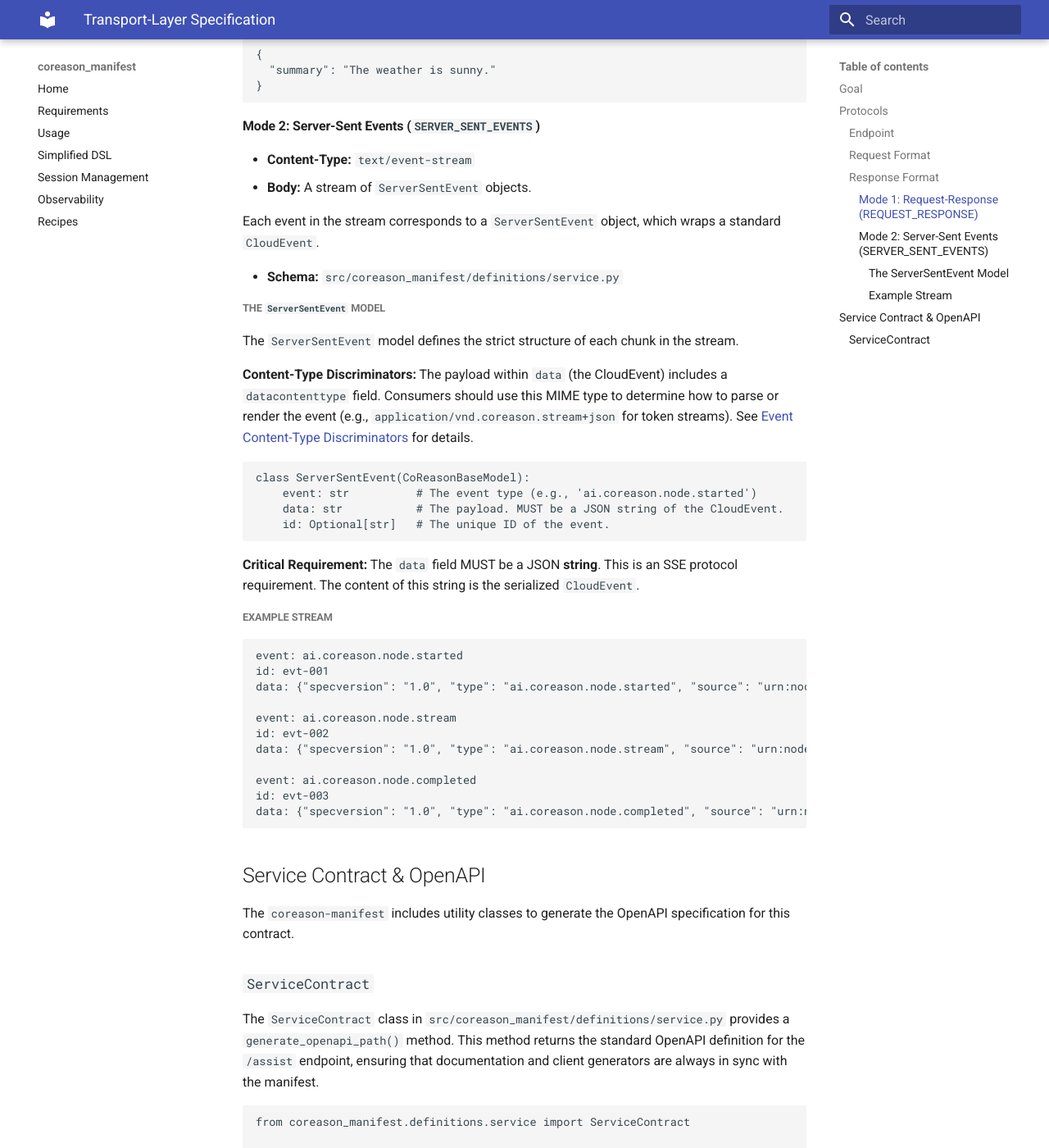
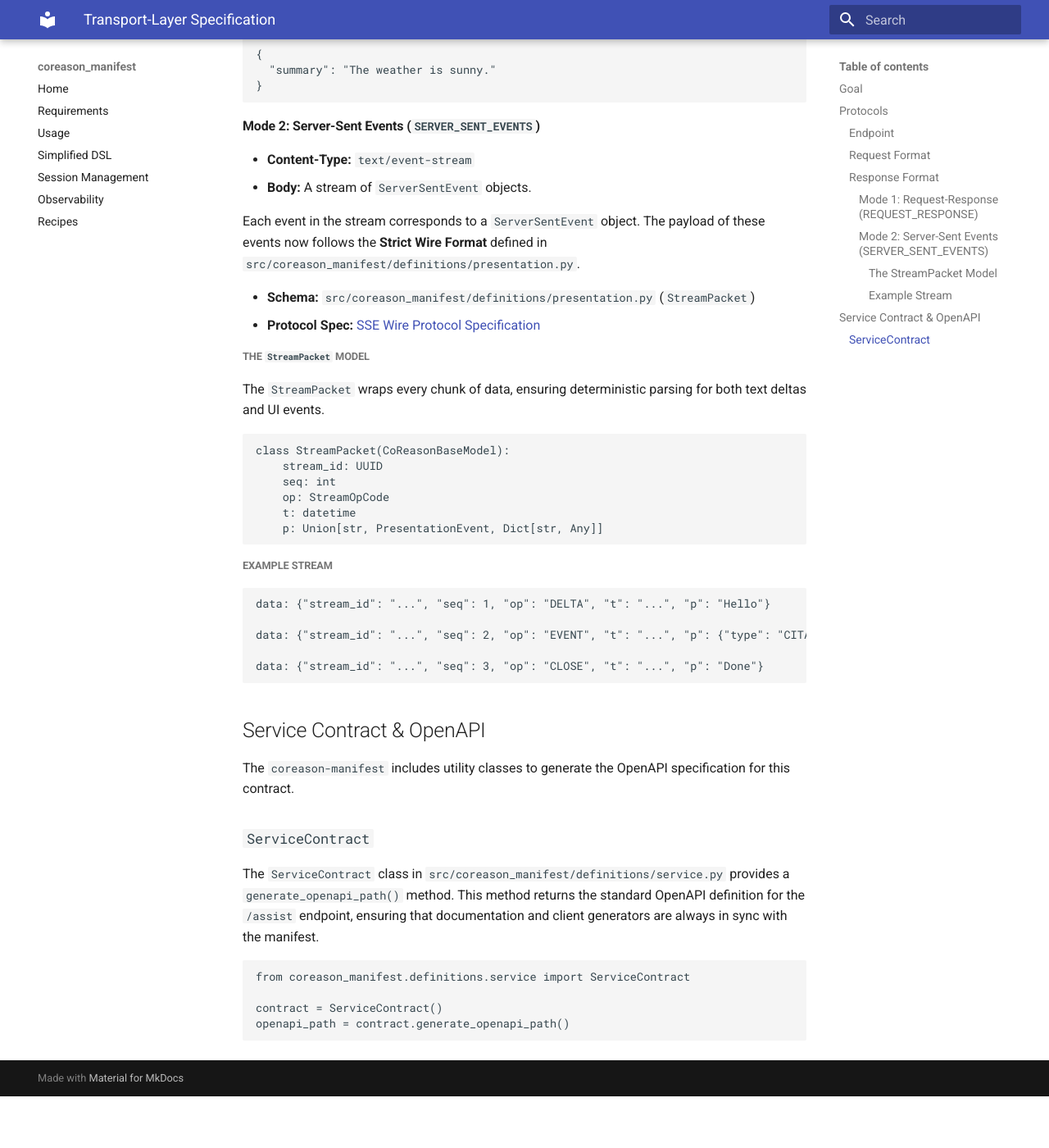
Before and after one commit to CoReason-AI/coreason-manifest, an MkDocs documentation site: the page built from docs/transport_layer_specification.md, in a window 1280 px wide and 1400 px high, scrolled down 1292 px. Shown: the whole window at 82% size. Built offline with MkDocs 1.6.1 and Material for MkDocs 9.7.7, drawn with Linux system fonts in a browser that asks for light colours; after the commit the page ends 2629 px from its top, so only the background shows below that.

Commit message:
feat: Implement Strict Wire Format for Streaming (SSE v2)
This PR implements a strict wire format for streaming interactions, introducing a standardized `StreamPacket` structure and `StreamOpCode` enum to ensure predictable parsing and type safety across the SSE transport layer.

**Key Changes:**

* **Core Definitions:**
* Added `StreamOpCode` Enum and `StreamPacket` Model in `src/coreason_manifest/definitions/presentation.py`.
* Implemented strict payload validation dependent on the specific `StreamOpCode` (e.g., ensuring correct data structures for `delta`, `snapshot`, or `error` ops).
* Exported new definitions in `src/coreason_manifest/definitions/__init__.py`.


* **Documentation (RFC 002):**
* Created `docs/rfcs/002-sse-transport-v2.md` and `docs/sse_wire_protocol.md` as the definitive specifications.
* Updated `docs/stream_lifecycle.md`, `docs/transport_layer_specification.md`, and `docs/presentation_schemas.md` to reflect the transition from legacy events to the new packet format.
* Updated `docs/frontend_integration.md` to note deprecation of legacy streaming patterns.


* **Testing & Quality Assurance:**
* Added `tests/test_presentation.py` to verify packet serialization, validation logic, and op code enforcement.
* Resolved CI failures regarding Ruff formatting and Mypy strict type checking (removed redundant `type: ignore` directives).

````diff
--- a/docs/transport_layer_specification.md
+++ b/docs/transport_layer_specification.md
@@ -56,39 +56,32 @@ The response format depends on the `delivery_mode`.
 *   **Content-Type:** `text/event-stream`
 *   **Body:** A stream of `ServerSentEvent` objects.
 
-Each event in the stream corresponds to a `ServerSentEvent` object, which wraps a standard `CloudEvent`.
+Each event in the stream corresponds to a `ServerSentEvent` object. The payload of these events now follows the **Strict Wire Format** defined in `src/coreason_manifest/definitions/presentation.py`.
 
-*   **Schema:** `src/coreason_manifest/definitions/service.py`
+*   **Schema:** `src/coreason_manifest/definitions/presentation.py` (`StreamPacket`)
+*   **Protocol Spec:** [SSE Wire Protocol Specification](./sse_wire_protocol.md)
 
-##### The `ServerSentEvent` Model
+##### The `StreamPacket` Model
 
-The `ServerSentEvent` model defines the strict structure of each chunk in the stream.
-
-**Content-Type Discriminators:** The payload within `data` (the CloudEvent) includes a `datacontenttype` field. Consumers should use this MIME type to determine how to parse or render the event (e.g., `application/vnd.coreason.stream+json` for token streams). See [Event Content-Type Discriminators](event_content_types.md) for details.
+The `StreamPacket` wraps every chunk of data, ensuring deterministic parsing for both text deltas and UI events.
 
 ```python
-class ServerSentEvent(CoReasonBaseModel):
-    event: str          # The event type (e.g., 'ai.coreason.node.started')
-    data: str           # The payload. MUST be a JSON string of the CloudEvent.
-    id: Optional[str]   # The unique ID of the event.
+class StreamPacket(CoReasonBaseModel):
+    stream_id: UUID
+    seq: int
+    op: StreamOpCode
+    t: datetime
+    p: Union[str, PresentationEvent, Dict[str, Any]]
 ```
-
-**Critical Requirement:** The `data` field MUST be a JSON **string**. This is an SSE protocol requirement. The content of this string is the serialized `CloudEvent`.
 
 ##### Example Stream
 
 ```
-event: ai.coreason.node.started
-id: evt-001
-data: {"specversion": "1.0", "type": "ai.coreason.node.started", "source": "urn:node:1", "datacontenttype": "application/json", "data": {"node_id": "1", "status": "RUNNING"}}
+data: {"stream_id": "...", "seq": 1, "op": "DELTA", "t": "...", "p": "Hello"}
 
-event: ai.coreason.node.stream
-id: evt-002
-data: {"specversion": "1.0", "type": "ai.coreason.node.stream", "source": "urn:node:1", "datacontenttype": "application/vnd.coreason.stream+json", "data": {"chunk": "Hello"}}
+data: {"stream_id": "...", "seq": 2, "op": "EVENT", "t": "...", "p": {"type": "CITATION_BLOCK", ...}}
 
-event: ai.coreason.node.completed
-id: evt-003
-data: {"specversion": "1.0", "type": "ai.coreason.node.completed", "source": "urn:node:1", "datacontenttype": "application/json", "data": {"output_summary": "Hello"}}
+data: {"stream_id": "...", "seq": 3, "op": "CLOSE", "t": "...", "p": "Done"}
 ```
 
 ## Service Contract & OpenAPI
````
Also changed, not shown: docs/frontend_integration.md (+2 -0 lines), docs/presentation_schemas.md (+4 -0 lines), docs/rfcs/002-sse-transport-v2.md (added, +64 -0 lines), docs/sse_wire_protocol.md (added, +116 -0 lines), docs/stream_lifecycle.md (+2 -0 lines), 3 other files.
